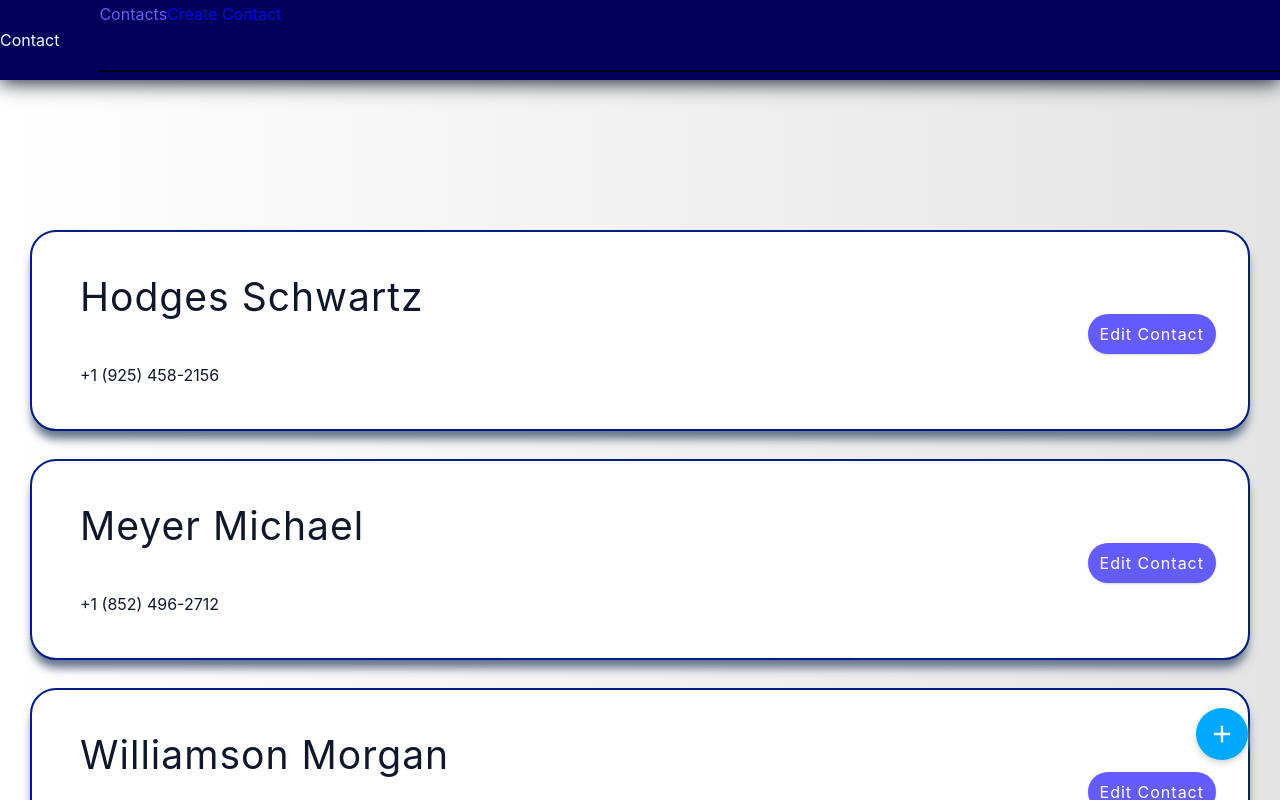
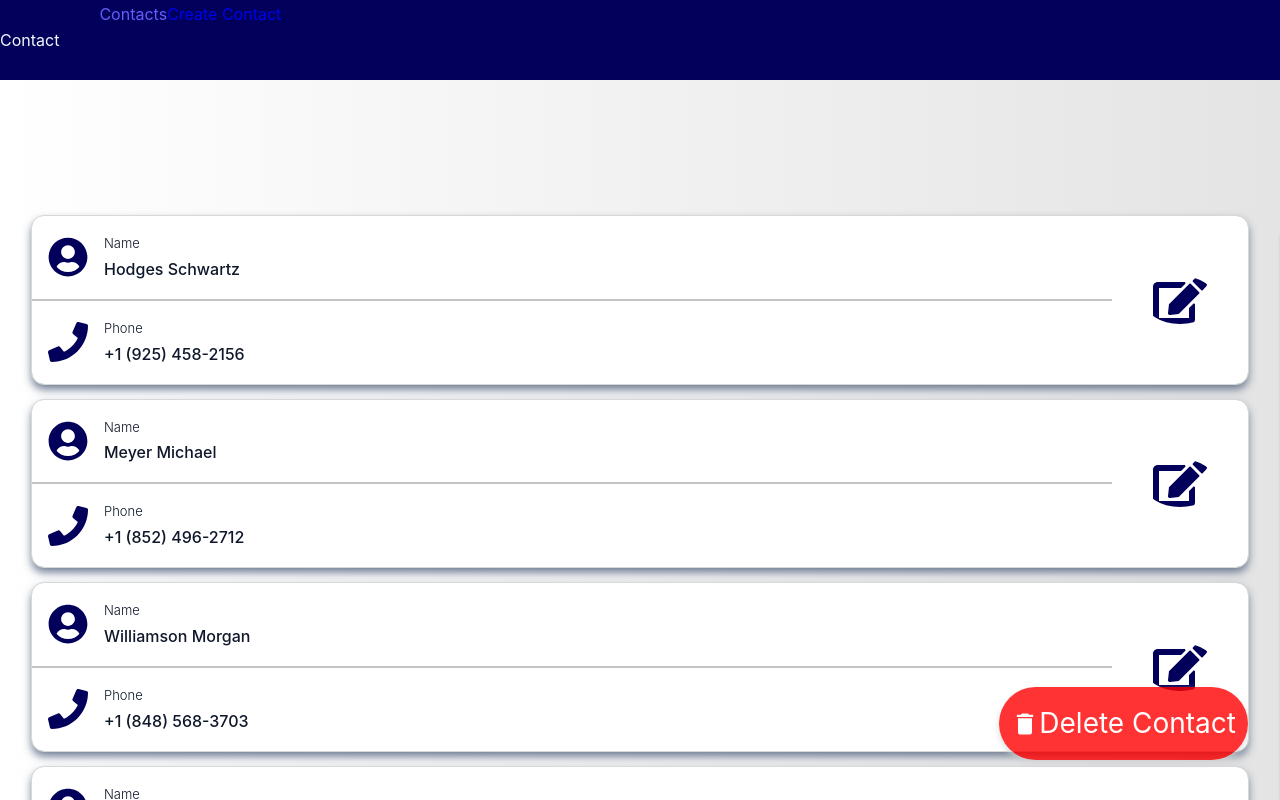
Before and after one commit to GB1999/contacts-web-app, a React (Create React App) app: page /contacts in a window 1280 px wide. Shown: the top 800 px of the page. Built offline with nearby package versions, Linux system fonts and the light colour scheme.

Commit message:
Expanded view working

```diff
--- a/package.json
+++ b/package.json
@@ -7,6 +7,7 @@
     "@testing-library/jest-dom": "^5.16.5",
     "@testing-library/react": "^13.3.0",
     "@testing-library/user-event": "^13.5.0",
+    "classnames": "^2.3.1",
     "framer-motion": "^7.2.0",
     "react": "^18.2.0",
     "react-dom": "^18.2.0",
--- a/src/components/ContactCard.js
+++ b/src/components/ContactCard.js
@@ -1,52 +1,61 @@
 import React from "react";
 import { NavLink, Link } from "react-router-dom";
+import { FaEdit, FaPhone, FaUserCircle } from "react-icons/fa";
 import { motion } from "framer-motion";
 import { useState } from "react";
+import { MdOpacity } from "react-icons/md";
+import { useSelector } from "react-redux";
+import cn from "classnames";
 
-const ContactCard = ({ id, firstName, lastName, phone, email }) => {
-  const [isExpanded, setIsExpanded] = useState(false);
+const ContactCard = ({
+  id,
+  firstName,
+  lastName,
+  phone,
+  expandContact,
+  selected,
+}) => {
+  const { isDeleting } = useSelector((state) => state.contacts);
+  if (selected) console.log(`id ${id} is selected`);
   return (
-    <motion.div
-      whileHover={{ scale: 1.02 }}
-      transition={{ layout: { duration: 1, type: "spring" } }}
-      layout
-      onClick={() => setIsExpanded(!isExpanded)}
-      className="contact-card"
-    >
-      <motion.div layout className="contact-card__body">
-        <motion.h2 layout className="contact-card__name">
-          {firstName + " " + lastName}
-        </motion.h2>
-        <motion.p layout className="contact-card__phone">
-          {phone}
-        </motion.p>
-        {isExpanded && (
-          <motion.p
-            initial={{ opacity: 0 }}
-            animate={{ opacity: 1 }}
-            transition={{ duration: 0.5 }}
-            className="contact-card__phone"
-          >
-            {email}
-          </motion.p>
-        )}
-      </motion.div>
-      <motion.div layout className="contact-card__body">
-        <Link
-          to={`/contacts/edit_contact/:id${id}`}
-          state={{
-            id: id,
-            firstName: firstName,
-            lastName: lastName,
-            phone: phone,
-            email: email,
-          }}
-          className="contact-card__btn"
-        >
-          Edit Contact
-        </Link>
-      </motion.div>
-    </motion.div>
+    <div className={"contact-card"}>
+      <div
+        //   whileHover={{ scale: 1.02 }}
+        //   transition={{ layout: { duration: 1, type: "spring" } }}
+        layout
+        onClick={() => {
+          expandContact(id);
+        }}
+        className={cn("contact-card__container", { selected:  selected  })}
+      >
+        <div layout className="contact-card__body">
+          <div layout className="contact-card__section">
+            <FaUserCircle className="contact-card__section__icon" />
+            <div layout className="contact-card__section__information">
+              <div layout className="contact-card__section__title">
+                Name
+              </div>
+              <div layout className="contact-card__section__value">
+                {firstName + " " + lastName}
+              </div>
+            </div>
+          </div>
+          <div className="contact-card__divider"></div>
+          <div layout className="contact-card__section">
+            <FaPhone className="contact-card__section__icon" />
+            <div layout className="contact-card__section__information">
+              <div layout className="contact-card__section__title">
+                Phone
+              </div>
+              <div layout className="contact-card__section__value">
+                {phone}
+              </div>
+            </div>
+          </div>
+        </div>
+        <FaEdit layout className="contact-card__body__icon"></FaEdit>
+      </div>
+    </div>
   );
 };
 export default ContactCard;
--- /dev/null
+++ b/src/components/ContactDetail.js
@@ -0,0 +1,23 @@
+import React from "react";
+import { FaUserCircle, FaPhone } from "react-icons/fa";
+const ContactDetail = () => {
+  return (
+    <div className="contact-detail">
+      <div className="contact-detail__card">
+        <div className="contact-detail__body">
+          <div className="contact-detail__header">
+            <FaUserCircle></FaUserCircle>
+          </div>
+          <div className="contact-detail__section">
+
+            <FaPhone></FaPhone>
+            <p>{}</p>
+            </div>
+          </div>
+        </div>
+      </div>
+
+  );
+};
+
+export default ContactDetail;
--- a/src/components/fab/fab.css
+++ b/src/components/fab/fab.css
@@ -8,23 +8,28 @@
     right: 2em;
     bottom: 2em;
     max-height: 52px;
+    z-index: 1;
 }
 .fab-container.open {
     max-height: max-content;
 }
 .fab-container li {
-    border-radius: 50%;
+    border-radius: 3rem;
     box-shadow: 0 3px 6px lightgrey;
-    display: grid;
-    place-items: center;
+    display: flex;
+    flex-direction: row;
+    align-items: center;
+    color: white;
     margin: 8px 0;
     font-size: 28px;
     padding: 12px;
     cursor: pointer;
     position: relative;
+    transition: all .1s ease-in;
 }
 .fab-container .fab-button {
-    background-color: #00a8ff;
+    background-color: #ff0000;
+    opacity: .8;
 }
 .fab-container .fab-button svg {
     fill: white;
@@ -34,8 +39,8 @@
     transition: transform 300ms, opacity 300ms;
     opacity: 0;
 }
-.fab-container .fab-action:hover .tooltip {
-    transform: translateX(-100%) scale(1);
+.fab-container .fab-button:hover  {
+    transform:scale(1.02);
     opacity: 1;
 }
 .fab-container .fab-action.open {
--- a/src/components/fab/fab.js
+++ b/src/components/fab/fab.js
@@ -1,9 +1,15 @@
 import { useState } from "react";
-import { MdAdd } from "react-icons/md";
+
+import { MdDelete } from "react-icons/md";
+import {  setDelete } from "../../features/contacts/contactsSlice";
+import { useDispatch, useSelector } from "react-redux";
 
 import "./fab.css";
 
 const FAB = ({ actions }) => {
+
+    const dispatch = useDispatch();
+
   const [open, setOpen] = useState(false);
 
   const mouseEnter = () => setOpen(true);
@@ -12,17 +18,24 @@ const FAB = ({ actions }) => {
 
   return (
     <ul
-      className="fab-container"
+      className={"fab-container"}
       onMouseEnter={mouseEnter}
       onMouseLeave={mouseLeave}
     >
-      <li className="fab-button">
-        <MdAdd />
+      <li
+        className="fab-button"
+        onClick={() => {
+          console.log("DELETE CONTACTS");
+          dispatch(setDelete(true));
+        }}
+      >
+        <MdDelete />
+        Delete Contact
       </li>
       {actions.map((action, index) => (
         <li
           style={{ transitionDelay: `${index * 25}ms` }}
-          className="fab-action"
+          className={"fab-action"}
           key={action.label}
           onClick={action.onClick}
         >
--- a/src/components/header/Header.css
+++ b/src/components/header/Header.css
@@ -8,7 +8,7 @@
 
 
     overflow: hidden;
-    box-shadow: 0 2px 20px var(--grey-900);
+
     background-color: rgb(2, 0, 90);
 
     display: flex;
@@ -23,6 +23,7 @@
     display: flex;
     width: 100%;
     height: 80px;
+    box-shadow: 0 2px 20px var(--grey-900);
   }
 
   .header-top__logo {
@@ -64,6 +65,7 @@
   .header-bottom {
 
 
+    outline: 2px  solid rgb(0, 30, 128);
     padding: .5rem 1rem 0rem 1rem;
     flex: 1;
     flex-direction: row;
--- a/src/components/header/Header.js
+++ b/src/components/header/Header.js
@@ -12,11 +12,10 @@ const Header = () => {
   const [lastYPos, setLastYPos] = useState(300);
   const location = useLocation();
 
-  let isEditing = location.pathname.includes('edit_contact');
-
+  let isEditing = location.pathname.includes("edit_contact");
 
   useEffect(() => {
-    if(isEditing){
+    if (isEditing) {
       shouldShowSearch(false);
     }
     function handleScroll() {
@@ -49,22 +48,10 @@ const Header = () => {
           <motion.div className="header-top__navigation">
             <Navbar />
           </motion.div>
-          <motion.hr className="header-top__seperator" />
+
         </motion.div>
-
-      </motion.div >
-      {showSearch && (
-        <motion.div
-          layout
-          className="header-bottom"
-          initial={{ opacity: 0 }}
-            animate={{ opacity: 1 }}
-            transition={{ duration: 0.5 }}
-
-        >
-          <SearchBar />
-        </motion.div>
-      )}
+      </motion.div>
+      {showSearch && <SearchBar />}
     </motion.div>
   );
 };
--- a/src/features/contacts/contactsSlice.js
+++ b/src/features/contacts/contactsSlice.js
@@ -8,6 +8,7 @@ const initialState = {
   amount: 5,
   isLoading: true,
   isSearching: false,
+  isDeleting: false,
 };
 
 const contactsSlice = createSlice({
@@ -28,13 +29,18 @@ const contactsSlice = createSlice({
           : contact
       );
     },
+    setDelete: (state, payload) => {
+
+      console.log("NOW DELETING CONTACTS");
+      state.isDeleting = payload;
+    },
+    markForDeletion: (state, { payload }) => {
+      state.contactsToDelete = [...state.contactsToDelete, payload.id];
+    },
     removeContacts: (state) => {
       state.contactEntries = state.contactEntries.filter(
         (contact) => !state.contactsToDelete.includes(contact.id)
       );
-    },
-    markForDeletion: (state, { payload }) => {
-      state.contactsToDelete = [...state.contactsToDelete, payload.id];
     },
     setSearch: (state, payload) => {
       console.log(payload);
@@ -66,6 +72,7 @@ const contactsSlice = createSlice({
 
 export const {
   addContact,
+  setDelete,
   removeContacts,
   editContact,
   setSearch,
--- a/src/index.css
+++ b/src/index.css
@@ -179,32 +179,33 @@ ul {
 }
 
 .search-bar{
-  margin: 0rem 2rem;
+
   display: grid;
 
 
-
+  padding: 0rem 2rem;
 
   display: flex;
-  flex-direction: row;
+  flex-direction: column;
   align-items: center;
-  justify-content: space-between;
+  justify-content: center;
   cursor: pointer;
 }
 .search-bar__container {
   /* animation: 500ms ease-in-out 0s normal none 1 running fadeInDown; */
 
-  margin: 1rem 2rem;
+
   display: grid;
-  margin: 2rem 2rem;
+  margin: 1rem 2rem 0rem 2rem;
   overflow: hidden;
-  box-shadow: 0 10px 10px var(--grey-500);
+
   border-radius: var(--borderRadius);
   background-color: var(--onPrimary-100);
 
   outline: 2px solid rgb(0, 30, 128);
-  padding: 0.5rem 1rem 0rem 1rem;
+  padding: 0rem 1rem 0rem 1rem;
   display: flex;
+  width: 100%;
   flex-direction: row;
   align-items: center;
   justify-content: space-between;
@@ -225,49 +226,169 @@ ul {
 
 }
 
+.search-bar__filter{
+  display: flex;
+  flex-direction: row;
+  width: 100%;
+  height: 3rem;
+  justify-content: start;
+  align-items: center;
+}
+
 .search-bar__sort-btn{
-  margin-right: 0;
-  margin-left: 0.5em;
+  display: flex;
 
+  align-items: center;
+  height: 50px;
   color: var(--white);
-  background: var(--primary-500);
-  border: transparent;
-  border-radius: var(--borderRadius);
   letter-spacing: var(--letterSpacing);
   padding: 0.375rem 0.75rem;
-  box-shadow: var(--shadow-1);
+
   transition: var(--transition);
   text-transform: capitalize;
-  flex: 1;
-  margin-top: 2.5rem;
+
 }
+
+
 
 /* contacts */
 .contacts {
+  display: flex;
+  flex-direction: row;
+}
+
+.contacts__detail-view{
+  flex: 0;
+  justify-content: center;
+  transition: all 1s ease-in;
+}
+.contacts__detail-view.expanded{
+  flex: 1;
+}
+.contacts__list{
+  flex: 3;
   grid-template-columns: repeat(auto-fit, minmax(400px, 1fr));
   grid-auto-rows: 50%;
   gap: 2rem;
   justify-content: center;
+  margin: 0rem 2rem 0rem 2rem;
 }
 
+
+.contact-detail{
+  display:flex;
+  flex: 1;
+  padding-right: 3rem;
+  flex-direction: row;
+  align-items: flex-start;
+  justify-content: center;
+  position: fixed;
+  z-index: 1;
+  padding-right: var(--primary-100);
+  height: 100%;
+  width: 25%;
+}
+
+.contact-detail__card{
+
+  display: flex;
+  flex:1;
+  gap: rem;
+  align-items: center;
+  justify-content: center;
+  color: var(--black);
+  background: var(--grey-100);
+  border: transparent;
+  border-radius: var(--borderRadius);
+  padding: 2rem 2rem;
+  box-shadow: var(--shadow-1);
+  margin-top: 1rem;
+  height: 82%;
+
+}
+.contact-detail__body{
+  display: flex;
+  flex-direction: column;
+  align-items: flex-start;
+  justify-content: space-between;
+  cursor: pointer;
+}
+
+.contact-detail__header{
+  display: flex;
+  flex-direction: column;
+  align-items: center;
+  justify-content: start;
+  cursor: pointer;
+}
+
+.contact-detail__section{
+  display: flex;
+  flex-direction: row;
+  align-items: center;
+  justify-content: start;
+  cursor: pointer;
+}
+
+
+
 .contact-card {
-  margin: 2rem 2rem;
+
+
+}
+
+.contact-card__container{
   overflow: hidden;
   box-shadow: 0 10px 10px var(--grey-500);
-  border-radius: var(--borderRadius);
+
   background-color: var(--onPrimary-100);
+  margin-top: 1rem;
+  outline: 1px solid rgb(216, 216, 216);
 
-  outline: 2px solid rgb(0, 30, 128);
-  padding: 0.5rem 1rem 0rem 1rem;
   display: flex;
   flex-direction: row;
   align-items: center;
   justify-content: space-between;
   cursor: pointer;
+  border-radius: .75rem;
+  width: 100%;
+  transition: all .5s ease-in;
+  box-shadow: 0 5px 10px var(--grey-500);
+
+}
+.contact-card__container.selected{
+  background-color: rgb(235, 235, 235);
+  outline: 2px solid rgb(25, 0, 255);
 }
 
+.contact-card__container.deletion_toggle{
+  width: 80%
+}
+.contact-card__container:hover{
+  scale: 1.02;
+}
 .contact-card__body {
-  padding: 1rem;
+  display: flex;
+  flex: 15;
+  flex-direction: column;
+  align-items: flex-start;
+  justify-content: space-between;
+  cursor: pointer;
+}
+.contact-card__body__icon{
+  flex: 1;
+  margin: 2rem;
+  width: 3rem;
+  height: 3rem;
+  border-radius: 50%;
+  color: rgb(2, 0, 90);
+  flex-direction: row;
+  align-items: center;
+  justify-content: center;
+  cursor: pointer;
+}
+.contact-card__body__icon:hover {
+  color: rgb(6, 4, 129);
 }
 
 .contact-card__name {
@@ -276,6 +397,49 @@ ul {
 .contact-card__phone {
   padding: 0 1rem 0 1rem;
 }
+.contact-card__divider{
+  border-top: 2px solid rgb(196, 196, 196);
+  width: 100%;
+
+
+}
+
+.contact-card__section{
+
+  display: flex;
+  flex-direction: row;
+  align-items: center;
+  justify-content: start;
+  margin: 1rem 0rem;
+
+}
+
+.contact-card__section__information{
+  display: flex;
+  flex-direction: column;
+align-items: flex-start;
+  justify-content: space-around;
+}
+
+.contact-card__section__title{
+
+font-size: small;
+font-weight: 300;
+}
+.contact-card__section__value{
+  font-size:1rem;
+  font-weight: 500;
+  }
+  .contact-card__section__icon{
+    display: flex;
+
+    margin: 0rem 1rem;
+    width: 2.5rem;
+    height: 2.5rem;
+    color: rgb(2, 0, 90);
+
+  }
+
 .contact-card__btn {
   cursor: pointer;
   color: var(--white);
@@ -290,10 +454,7 @@ ul {
   display: inline-block;
 }
 
-.contact-card__btn:hover {
-  background: var(--primary-700);
-  box-shadow: var(--shadow-3);
-}
+
 
 /* text input */
 
--- a/src/pages/Contacts.js
+++ b/src/pages/Contacts.js
@@ -1,9 +1,65 @@
 import { motion, AnimateSharedLayout } from "framer-motion";
+import { FcAbout, FcBusinessman, FcCamera, FcFullTrash } from "react-icons/fc";
+
 import { useSelector } from "react-redux";
+import { useState, useRef } from "react";
 import ContactCard from "../components/ContactCard";
+import ContactDetail from "../components/ContactDetail";
+import FAB from "../components/fab/fab";
 
 const Contacts = () => {
-  const { contactEntries, searchResults, isSearching } = useSelector((state) => state.contacts);
+  const { contactEntries, searchResults, isSearching } = useSelector(
+    (state) => state.contacts
+  );
+
+  const [isExpanded, setExpanded] = useState(false);
+  const [expandedID, setExpandedID] = useState(null);
+  const [selectedContact, setSelectedContact] = useState({
+    id: "",
+    firstName: "",
+    lastName: "",
+    email: "",
+    phone: "",
+  });
+  const actions = [
+    { label: "About", icon: <FcAbout />, onClick: console.log },
+    { label: "Profile", icon: <FcBusinessman />, onClick: console.log },
+    { label: "Picture", icon: <FcCamera />, onClick: console.log },
+    { label: "Trash", icon: <FcFullTrash />, onClick: console.log },
+  ];
+
+
+  const detailView = useRef(null);
+
+  const expandContact = (id) => {
+    console.log(id);
+    //if contact is already expanded
+    if (expandedID == id) {
+      detailView.current.classList.remove("expanded");
+      setExpandedID(null);
+      setSelectedContact(
+        contactEntries.find(function (e) {
+          return e.id == expandedID;
+        })
+      );
+    } else {
+      // if no contact expanded
+      if (expandedID == null) {
+        // console.log("Collapsing current expanded view");
+        detailView.current.classList.add("expanded");
+      } else {
+        // console.log("Replacing Current expanded view");
+      }
+      setExpandedID(id);
+      setSelectedContact(
+        contactEntries.find(function (e) {
+          return e.id == expandedID;
+        })
+      );
+    }
+    console.log(selectedContact);
+    console.log(`Expanding: ${isExpanded}`);
+  };
 
   return (
     <>
@@ -14,6 +70,8 @@ const Contacts = () => {
         exit={{ opacity: 0 }}
         className="contacts"
       >
+        <div className="contacts__list">
+        <FAB actions={actions}></FAB>
           <AnimateSharedLayout>
             {isSearching
               ? searchResults.map((contact) => {
@@ -24,7 +82,8 @@ const Contacts = () => {
                       firstName={contact.firstName}
                       lastName={contact.lastName}
                       phone={contact.phone}
-                    email={contact.email}
+                      expandContact={expandContact}
+                      selected={expandedID == contact.id ? true : false}
                     ></ContactCard>
                   );
                 })
@@ -37,10 +96,16 @@ const Contacts = () => {
                       lastName={contact.lastName}
                       phone={contact.phone}
                       email={contact.email}
+                      expandContact={expandContact}
+                      selected={expandedID == contact.id ? true : false}
                     ></ContactCard>
                   );
                 })}
           </AnimateSharedLayout>
+        </div>
+        <div ref={detailView} className="contacts__detail-view">
+          <ContactDetail contact={selectedContact}></ContactDetail>
+        </div>
       </motion.div>
     </>
   );
--- a/src/pages/SharedLayout.js
+++ b/src/pages/SharedLayout.js
@@ -1,5 +1,4 @@
 import { Outlet } from "react-router-dom";
-import { FcAbout, FcBusinessman, FcCamera, FcFullTrash } from "react-icons/fc";
 import { useDispatch, useSelector } from "react-redux";
 
 import Modal from "../components/Modal";
@@ -13,18 +12,11 @@ import modalSlice from "../features/modal/modalSlice";
 const SharedLayout = () => {
 
   const {isOpen} = useSelector((state)=>state.modal);
-  const actions = [
-    { label: "About", icon: <FcAbout />, onClick: console.log },
-    { label: "Profile", icon: <FcBusinessman />, onClick: console.log },
-    { label: "Picture", icon: <FcCamera />, onClick: console.log },
-    { label: "Trash", icon: <FcFullTrash />, onClick: console.log },
-  ];
 
   return (
     <>
       {isOpen && <Modal/>}
       <Header />
-      <FAB actions={actions}></FAB>
       <Outlet />
     </>
   );
```
Also changed, not shown: src/components/SearchBar.js (+17 -15 lines), 1 other file (tests, documents, lock files or other folders). Lines whose indentation alone changed are shown as unchanged.
